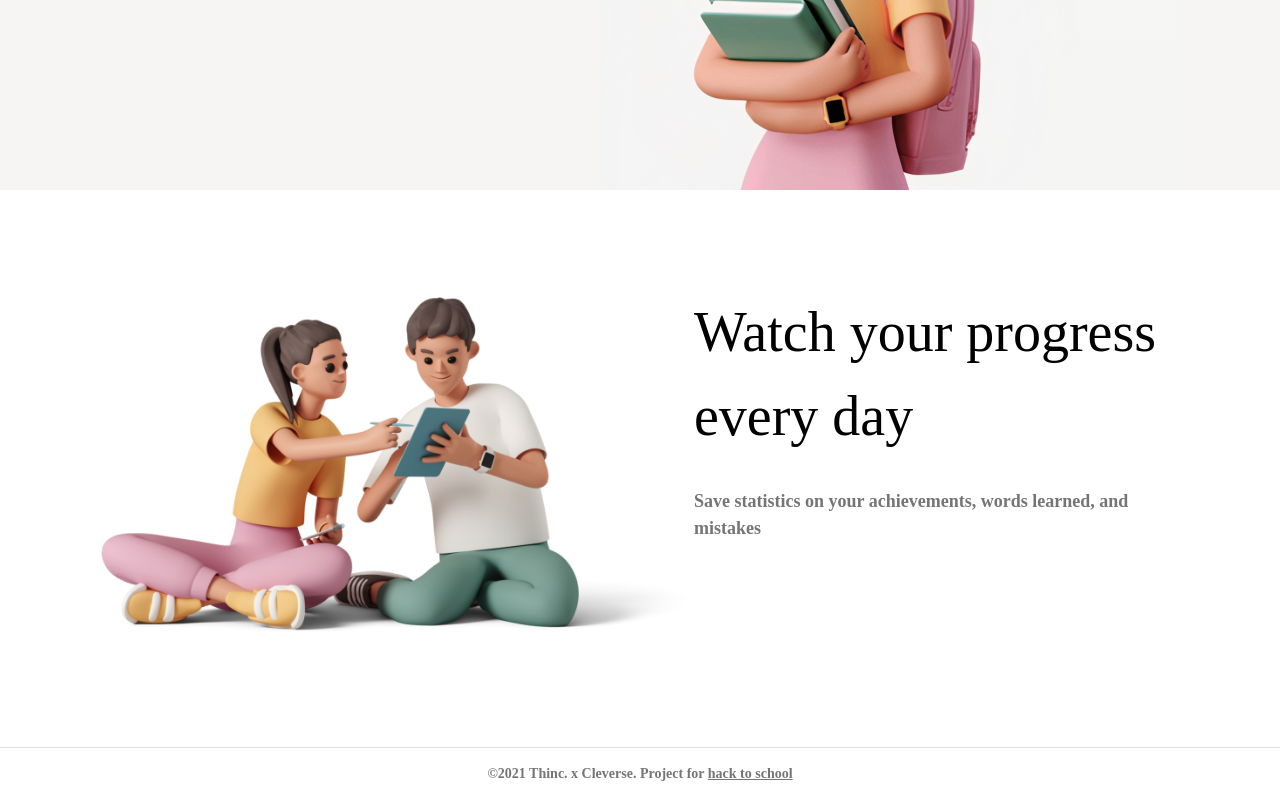
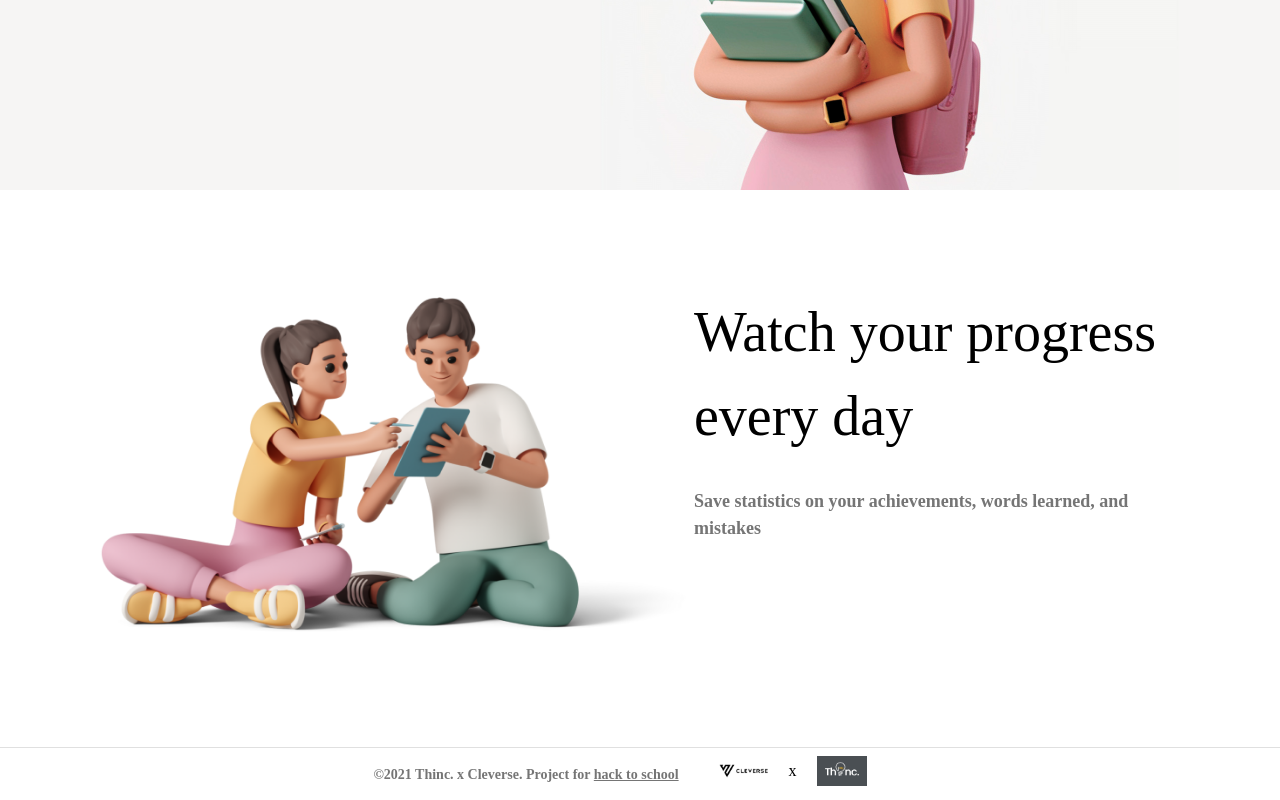
Before and after one commit to NasmeenI/E-COURSE-PLATFORM, a React (Create React App) app in the folder frontend/: page / in a window 1280 px wide. Shown: the part 1714-2514 px from the top of the page. Built offline with nearby package versions, Linux system fonts and the light colour scheme.

Commit message:
add: logo at footer

```diff
--- a/frontend/src/components/footer/Footer.js
+++ b/frontend/src/components/footer/Footer.js
@@ -1,6 +1,8 @@
+import cleverse from "../footer/assets/cleverse.png";
+import thinc from "../footer/assets/thinc.png";
 export default function Footer() {
   return (
-    <footer className="w-full flex flex-row items-center justify-center border-t border-[#E0E0E0] pt-2 pb-4">
+    <footer className="w-full flex flex-row items-center justify-center border-t border-[#E0E0E0] pt-2 pb-3">
       <span className="font-secondary text-[#757575] mt-2 font-bold text-sm">
         ©2021 Thinc. x Cleverse. Project for{" "}
         <a
@@ -12,6 +14,18 @@ export default function Footer() {
           hack to school
         </a>
       </span>
+
+      <img
+        src={cleverse}
+        alt="cleverse"
+        className="w-[50px] h-[30px] ml-[40px] mr-[20px]"
+      ></img>
+      <span className="font-primary">x</span>
+      <img
+        src={thinc}
+        alt="thinc"
+        className="w-[50px] h-[30px] ml-[20px] mr-[40px]"
+      ></img>
     </footer>
   );
 }
```
Also changed, not shown: frontend/src/components/footer/assets/cleverse.png (added), frontend/src/components/footer/assets/thinc.png (added).
